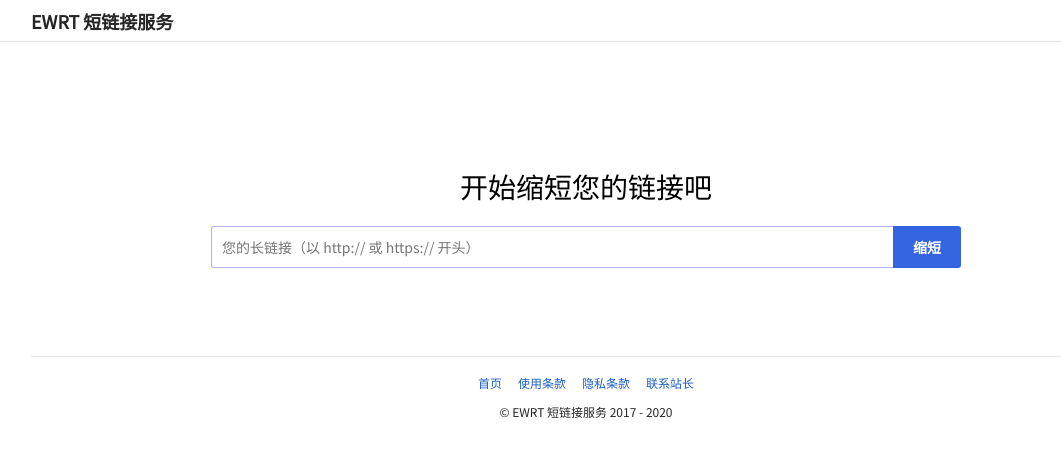
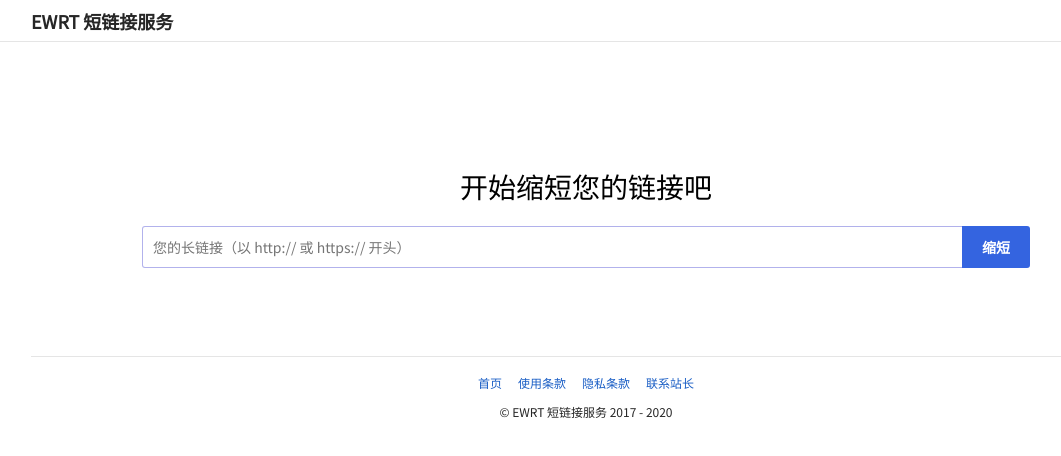
Before and after one commit to susc/LinkSystem-Frontend, a Nuxt app: page / in a window 1280 px wide. Shown: the top 456 px of the page, without its empty margins (54-1115 px from the left). Built offline with nearby package versions, Linux system fonts and the light colour scheme; no server answers.

Commit message:
Fix Button Wrap

```diff
--- a/components/index/main.vue
+++ b/components/index/main.vue
@@ -12,7 +12,7 @@
                         <button
                             @click="handleShorten()"
                             :disabled="processing ? true : false">
-                                {{processing ? '生成中' : '缩短'}}
+                            {{processing ? '生成中' : '缩短'}}
                         </button>
                     </div>
                 </div>
@@ -156,8 +156,8 @@ a:hover {
 
 /* 输入框 + 按钮区域 */
 .input-area div {
-    max-width: 750px;
-    min-width: 200px;
+    /* max-width: 750px; */
+    /* min-width: 200px; */
     width: 80%;
     display: flex;
 }
@@ -186,5 +186,7 @@ a:hover {
     font-weight: 600;
     cursor: pointer;
     padding: 10px 20px;
+    /* 让文字在Safari浏览器下不换行 */
+    white-space: nowrap;
 }
 </style>
```
